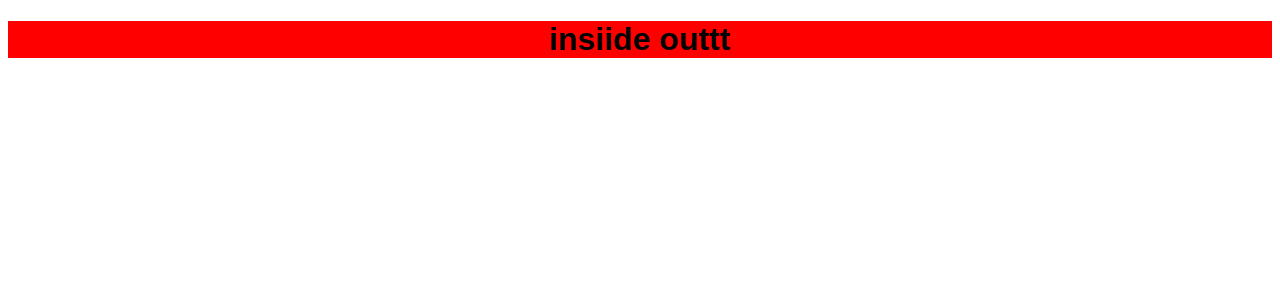
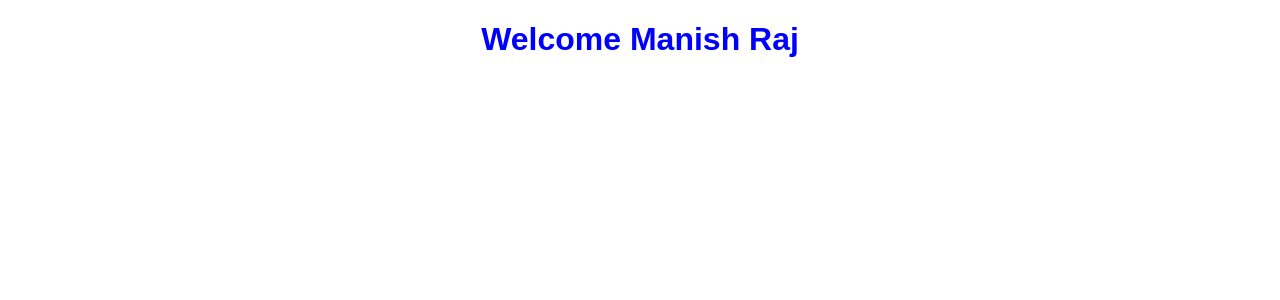
Before and after one commit to manishrajmishra/Emoji-Interpretor, a React (Create React App) app: page / in a window 1280 px wide. Shown: the top 300 px of the page. Built offline with nearby package versions, Linux system fonts and the light colour scheme.

Commit message:
testing functionalities

```diff
--- a/src/App.js
+++ b/src/App.js
@@ -1,12 +1,12 @@
 import React from "react";
 import "./styles.css";
 
-var headingText = "insiide outtt";
-var color = "red";
+var userName = "Manish Raj";
+
 export default function App() {
   return (
     <div className="App">
-      <h1 style={{ backgroundColor: color }}>{headingText}</h1>
+      <h1 style={{ color: "blue" }}>Welcome {userName}</h1>
     </div>
   );
 }
```
